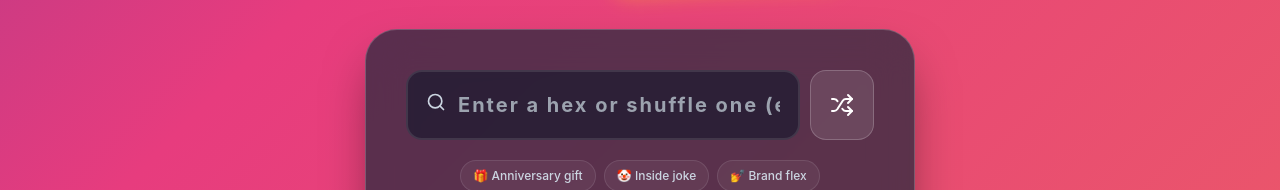
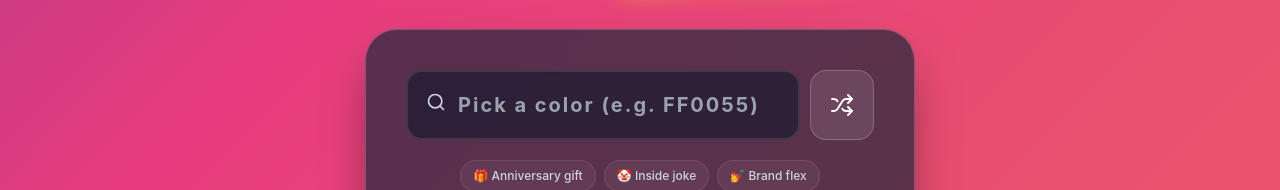
Before and after one commit to hex-land-grab/github-m7imdtit, a Next.js app: page / in a window 1280 px wide. Shown: the part 352-542 px from the top of the page. Built offline with nearby package versions, Linux system fonts and the light colour scheme; no server answers; the database is empty.

Commit message:
Update page.tsx

```diff
--- a/app/page.tsx
+++ b/app/page.tsx
@@ -165,7 +165,7 @@ function OwnAColorContent() {
         <div style={{ position: 'relative', marginBottom: '20px', display: 'flex', gap: '10px' }}>
           <div style={{ position: 'relative', flexGrow: 1 }}>
             <Search style={{ position: 'absolute', left: '20px', top: '22px', color: '#cbd5e1', width: '20px', height: '20px' }} />
-            <input type="text" value={hex} onChange={(e) => checkColor(e.target.value)} placeholder="Enter a hex or shuffle one (e.g. #FF0055)" style={{ width: '100%', backgroundColor: 'rgba(15, 23, 42, 0.6)', border: `2px solid ${status === 'available' ? '#4ade80' : 'rgba(255,255,255,0.1)'}`, padding: '18px 18px 18px 50px', fontSize: '20px', color: '#fff', borderRadius: '16px', outline: 'none', transition: 'all 0.3s ease', fontWeight: '700', letterSpacing: '2px', boxShadow: status === 'available' ? '0 0 30px rgba(74, 222, 128, 0.4)' : 'none' }} />
+            <input type="text" value={hex} onChange={(e) => checkColor(e.target.value)} placeholder="Pick a color (e.g. FF0055)" style={{ width: '100%', backgroundColor: 'rgba(15, 23, 42, 0.6)', border: `2px solid ${status === 'available' ? '#4ade80' : 'rgba(255,255,255,0.1)'}`, padding: '18px 18px 18px 50px', fontSize: '20px', color: '#fff', borderRadius: '16px', outline: 'none', transition: 'all 0.3s ease', fontWeight: '700', letterSpacing: '2px', boxShadow: status === 'available' ? '0 0 30px rgba(74, 222, 128, 0.4)' : 'none' }} />
           </div>
           <button onClick={generateRandomColor} title="Surprise Me (Random Color)" style={{ backgroundColor: 'rgba(255, 255, 255, 0.1)', border: '1px solid rgba(255,255,255,0.2)', borderRadius: '16px', width: '64px', display: 'flex', alignItems: 'center', justifyContent: 'center', cursor: 'pointer' }}><Shuffle size={24} color="#fff" /></button>
         </div>
```
